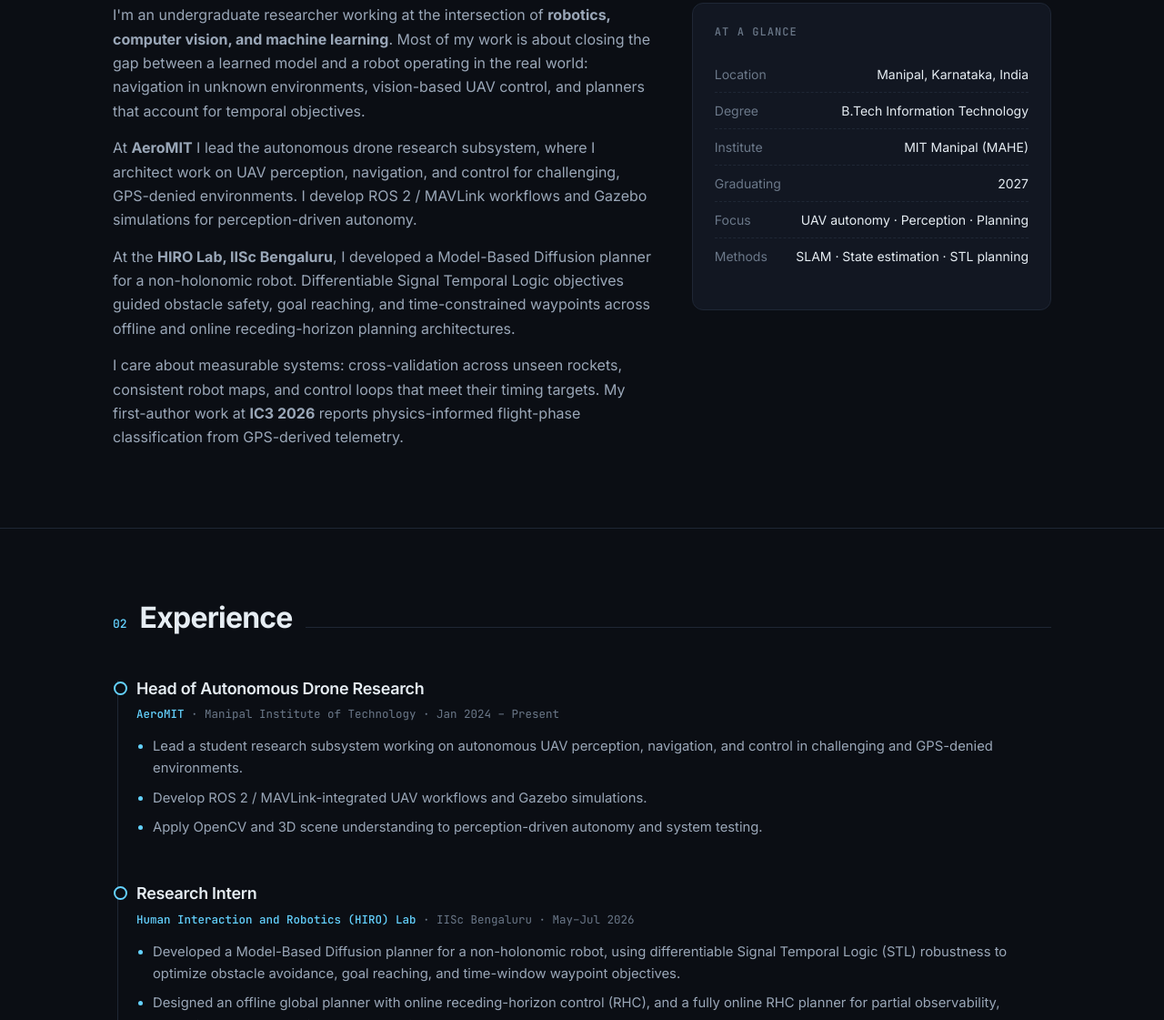
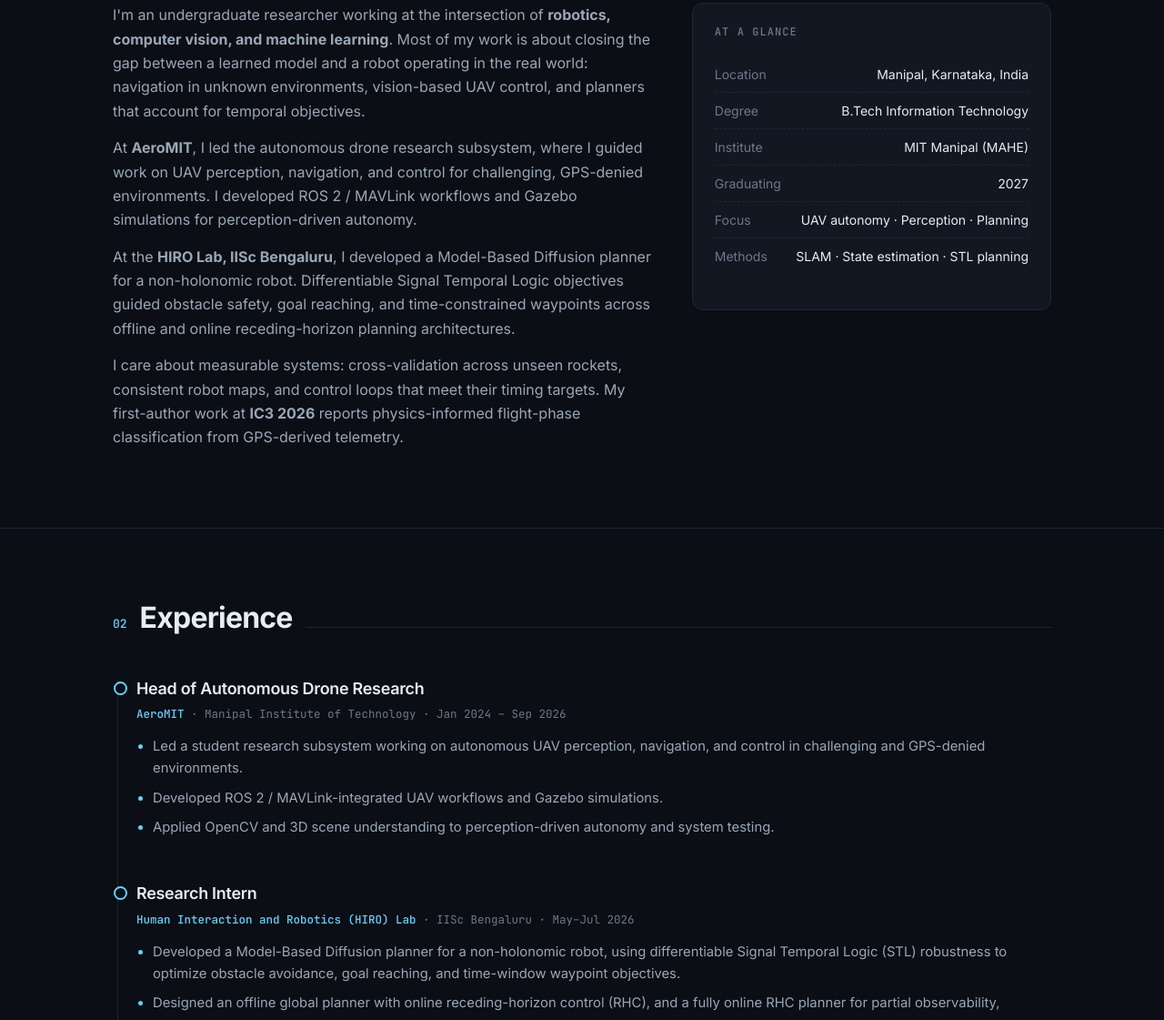
Before and after one commit to VaibhavBansal05/VaibhavBansal05.github.io, a plain HTML site: page index.html in a window 1280 px wide. Shown: the part 991-2112 px from the top of the page at 91% size. Drawn offline with Linux system fonts and the light colour scheme.

Commit message:
Mark AeroMIT tenure as completed in portfolio and CV

```diff
--- a/index.html
+++ b/index.html
@@ -4,7 +4,7 @@
 <meta charset="utf-8">
 <meta name="viewport" content="width=device-width, initial-scale=1">
 <title>Vaibhav Krishna Bansal — Autonomy, Perception &amp; Machine Learning</title>
-<meta name="description" content="Vaibhav Krishna Bansal — B.Tech IT student at MIT Manipal. Head of Autonomous Drone Research at AeroMIT. Research in UAV autonomy, perception, SLAM, and machine learning.">
+<meta name="description" content="Vaibhav Krishna Bansal — B.Tech IT student at MIT Manipal. Former Head of Autonomous Drone Research at AeroMIT. Research in UAV autonomy, perception, SLAM, and machine learning.">
 <meta name="author" content="Vaibhav Krishna Bansal">
 <meta property="og:title" content="Vaibhav Krishna Bansal — Autonomy, Perception &amp; Machine Learning">
 <meta property="og:description" content="Robotics and machine learning researcher working on UAV autonomy, multi-modal perception, and trajectory planning.">
@@ -298,9 +298,9 @@ footer{
         vision-based UAV control, and planners that account for temporal objectives.
       </p>
       <p class="lead">
-        At <strong>AeroMIT</strong> I lead the autonomous drone research subsystem, where I architect
+        At <strong>AeroMIT</strong>, I led the autonomous drone research subsystem, where I guided
         work on UAV perception, navigation, and control for challenging, GPS-denied environments.
-        I develop ROS 2 / MAVLink workflows and Gazebo simulations for perception-driven autonomy.
+        I developed ROS 2 / MAVLink workflows and Gazebo simulations for perception-driven autonomy.
       </p>
       <p class="lead">
         At the <strong>HIRO Lab, IISc Bengaluru</strong>, I developed a Model-Based Diffusion planner
@@ -336,11 +336,11 @@ footer{
 
     <div class="tl-item">
       <h3>Head of Autonomous Drone Research</h3>
-      <p class="tl-meta"><span class="org">AeroMIT</span> · Manipal Institute of Technology · Jan 2024 – Present</p>
+      <p class="tl-meta"><span class="org">AeroMIT</span> · Manipal Institute of Technology · Jan 2024 – Sep 2026</p>
       <ul class="bullets">
-        <li>Lead a student research subsystem working on autonomous UAV perception, navigation, and control in challenging and GPS-denied environments.</li>
-        <li>Develop ROS 2 / MAVLink-integrated UAV workflows and Gazebo simulations.</li>
-        <li>Apply OpenCV and 3D scene understanding to perception-driven autonomy and system testing.</li>
+        <li>Led a student research subsystem working on autonomous UAV perception, navigation, and control in challenging and GPS-denied environments.</li>
+        <li>Developed ROS 2 / MAVLink-integrated UAV workflows and Gazebo simulations.</li>
+        <li>Applied OpenCV and 3D scene understanding to perception-driven autonomy and system testing.</li>
       </ul>
     </div>
 
```
Also changed, not shown: 1 other file.
